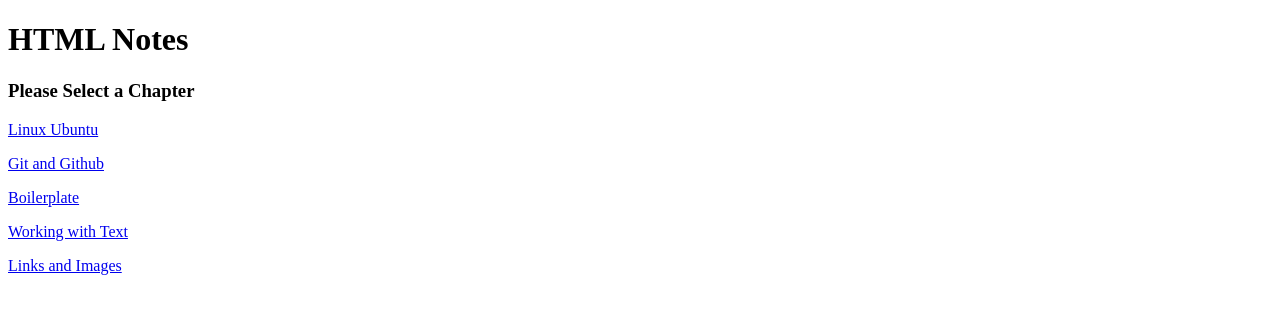
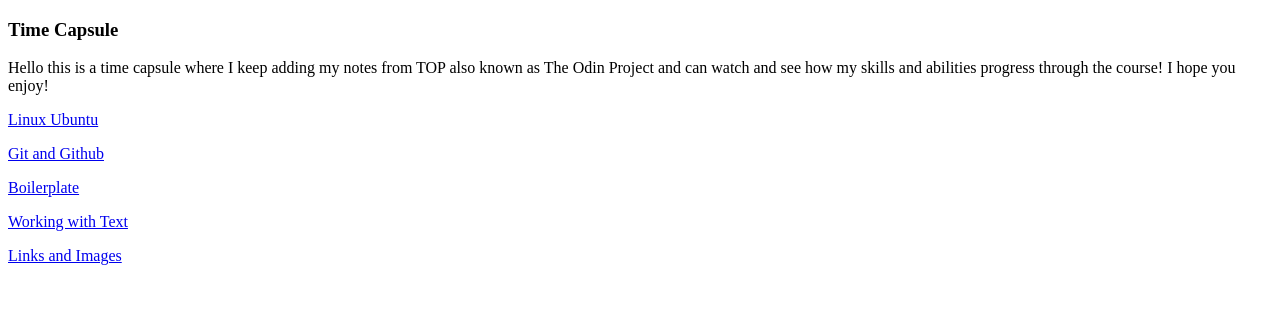
Before and after one commit to Chad125/Notes_Website, a plain HTML site: page index.html in a window 1280 px wide. Drawn offline with Linux system fonts and the light colour scheme.

Commit message:
Renaming website Renaming from Notes Website to Time Capsule

```diff
--- a/index.html
+++ b/index.html
@@ -5,8 +5,10 @@
         <title>HTML Notes</title>
     </head>
 <body>
-    <h1>HTML Notes</h1>
-    <h3>Please Select a Chapter</h3>
+    <h3>Time Capsule</h3>
+    <p>Hello this is a time capsule where I keep adding my notes from TOP also known as The Odin Project and can watch and see how my skills and abilities progress through the course!
+        I hope you enjoy!
+    </p>
     <p><a href="./pages/Linux_Ubuntu.html">Linux Ubuntu</a></p>
     <p><a href="./pages/Git_and_Github.html">Git and Github</a></p>
     <p><a href="./pages/Boilerplate.html">Boilerplate</a></p>
```
Also changed, not shown: pages/List.html (deleted).
